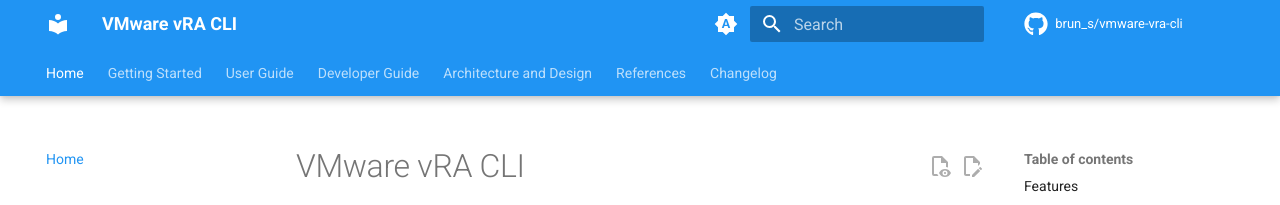
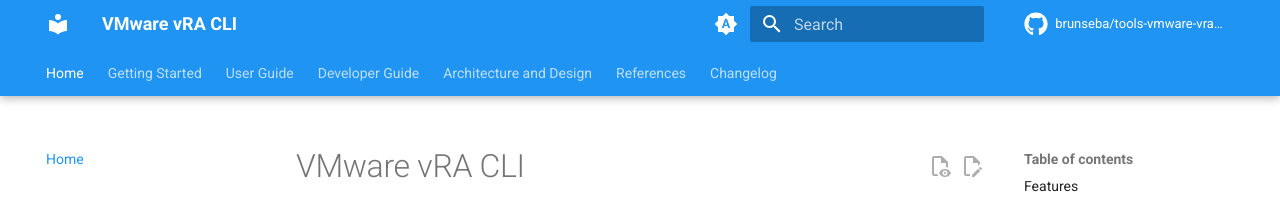
Before and after one commit to brunseba/tools-vmware-vra-cli, an MkDocs documentation site: the page built from docs/index.md, in a window 1280 px wide. Shown: the top 205 px of the page. Built offline with MkDocs 1.6.1 and Material for MkDocs 9.7.7, drawn with Linux system fonts in a browser that asks for light colours; comment, search, counter and statistics services are not loaded; the version menu is left out.

```diff
--- a/mkdocs.yml
+++ b/mkdocs.yml
@@ -3,8 +3,8 @@ site_description: A Python CLI tool to interact with VMware vRealize Automation
 site_author: Sebastien Brun
 site_url: https://brun_s.github.io/vmware-vra-cli
 
-repo_name: brun_s/vmware-vra-cli
-repo_url: https://github.com/brun_s/vmware-vra-cli
+repo_name: brunseba/tools-vmware-vra-cli
+repo_url: https://github.com/brunseba/tools-vmware-vra-cli/
 edit_uri: edit/main/docs/
 
 theme:
--- a/pyproject.toml
+++ b/pyproject.toml
@@ -4,7 +4,7 @@ build-backend = "hatchling.build"
 
 [project]
 name = "vmware-vra-cli"
-version = "0.8.0"
+version = "0.10.0"
 description = "A Python CLI tool to interact with VMware vRealize Automation 8 via REST API"
 readme = "README.md"
 requires-python = ">=3.10"
--- a/src/vmware_vra_cli/__init__.py
+++ b/src/vmware_vra_cli/__init__.py
@@ -1,5 +1,5 @@
 """VMware vRealize Automation CLI tool."""
 
-__version__ = "0.9.0"
+__version__ = "0.10.0"
 __author__ = "Sebastien Brun"
 __email__ = "brun_s@example.com"
```
